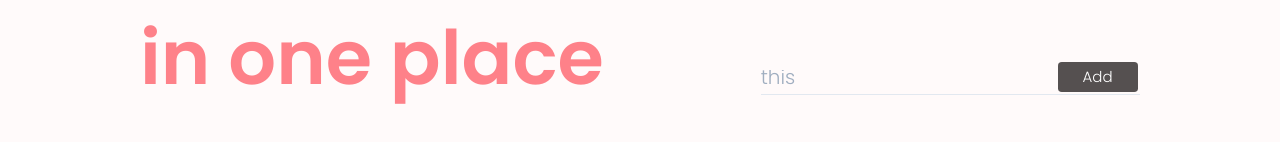
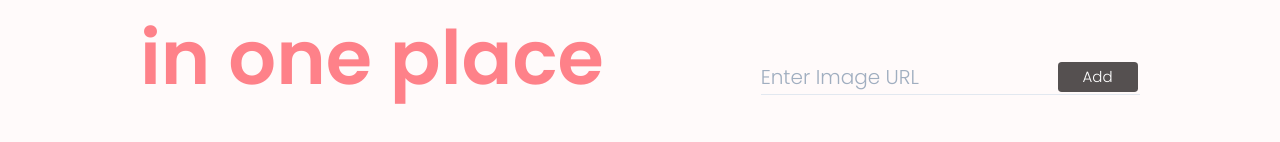
Before and after one commit to AdrianaMota/photos, a Next.js app: page / in a window 1280 px wide. Shown: the part 258-400 px from the top of the page. Built offline with nearby package versions, Linux system fonts and the light colour scheme.

Commit message:
Change input color and text on invalid url

```diff
--- a/pages/index.js
+++ b/pages/index.js
@@ -18,7 +18,8 @@ import Masonry from "react-masonry-css";
 export default function Home() {
 	const [srcInput, setSrcInput] = useState("");
 	const [imgList, setImgList] = useState([]);
-	const [validation, setValidation] = useState("this");
+	const [inputColor, setInputColor] = useState("dark");
+	const [inputText, setInputText] = useState("Enter Image URL");
 
 	const handleImgInputChange = (event) => {
 		setSrcInput(event.target.value);
@@ -36,10 +37,12 @@ export default function Home() {
 				setImgList(newCards);
 				console.log("added");
 				setSrcInput("");
-				setValidation("this");
+				setInputColor("dark");
+				setInputText("Enter Image URL");
 			} else {
 				// if false turn input red
-				setValidation("false");
+				setInputColor("primaryPink.500");
+				setInputText("Invalid image URL");
 				setSrcInput("");
 			}
 		};
@@ -88,10 +91,11 @@ export default function Home() {
 				</VStack>
 				<InputGroup width="40rem">
 					<Input
+						borderBottomColor={inputColor}
 						fontSize="m"
 						fontWeight="200"
 						variant="flushed"
-						placeholder={validation}
+						placeholder={inputText}
 						focusBorderColor="dark.500"
 						pb="1rem"
 						mb="2rem"
```
